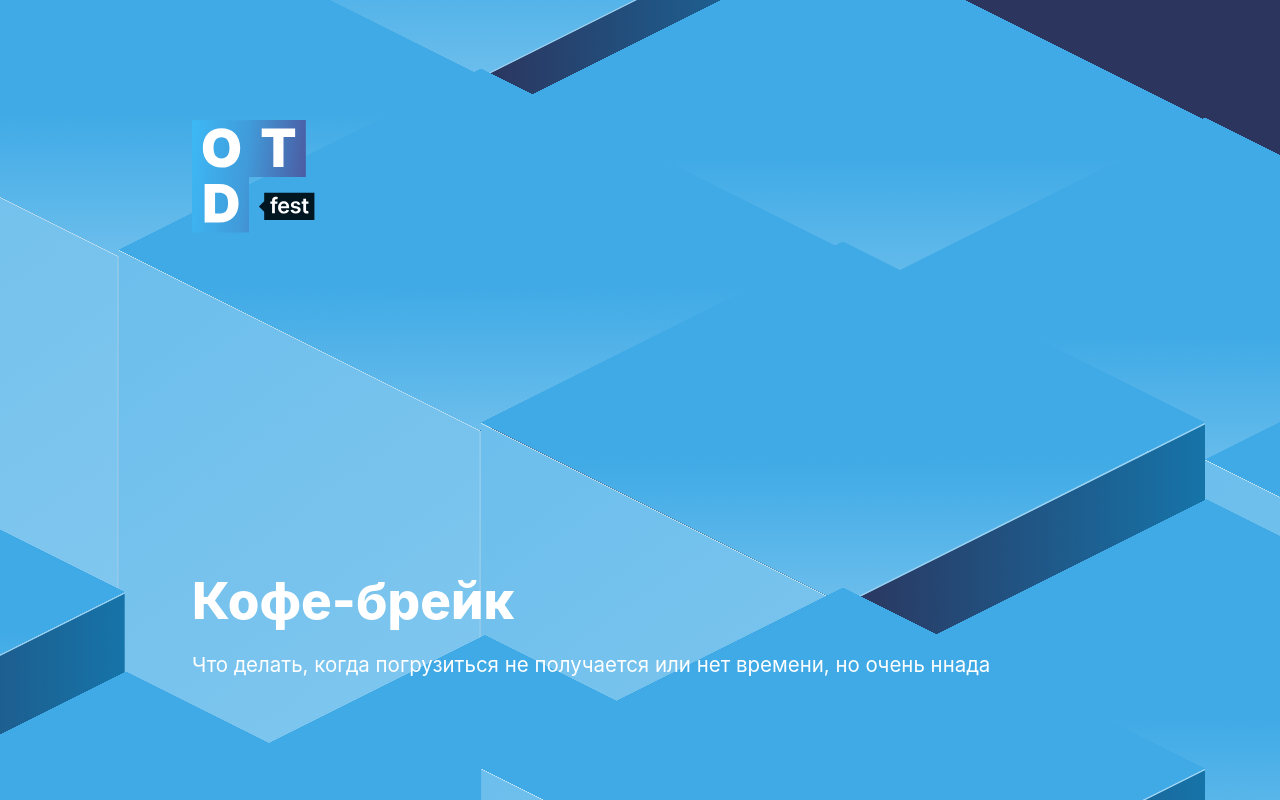
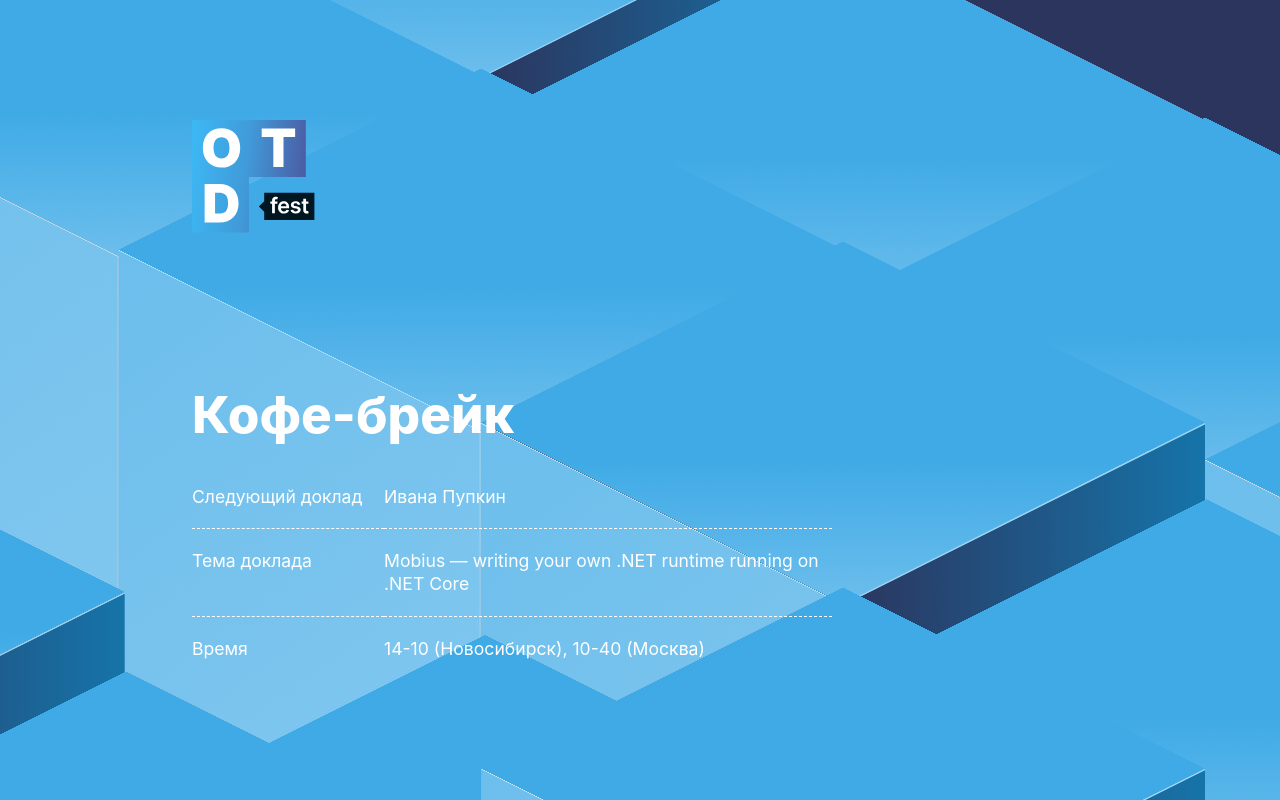
Before and after one commit to alexshepelin/dotfest-screen-demo, a plain HTML site: page a-bricks/index.html in a window 1280 px wide. Drawn offline with Linux system fonts and the light colour scheme.

Commit message:
таблица

```diff
--- a/a-bricks/index.html
+++ b/a-bricks/index.html
@@ -25,12 +25,26 @@
     </div>
 
 
-
 </div>
 
 <div class="heading">
     <div class="headingtitle">Кофе-брейк</div>
-    <div class="headingdescr">Что делать, когда погрузиться не получается или нет времени, но очень ннада</div>
+    <div class="description">
+
+
+    <div class="headingdescr">
+        <div>Следующий доклад</div>
+        <div>Ивана Пупкин</div>
+        <div>Тема доклада</div>
+        <div>Mobius — writing your own .NET runtime running on .NET Core</div>
+        <div>Время</div>
+        <div>14-10 (Новосибирск), 10-40 (Москва)</div>
+    </div>
+
+
+
+    </div>
+
 </div>
 
 <div class="logofestival">
--- a/static-elements.scss
+++ b/static-elements.scss
@@ -45,7 +45,6 @@ a {
 
 }
 .heading {
-  width: 1200px;
   bottom:15%;
 }
 
@@ -54,10 +53,46 @@ a {
   font-weight: 800;
 }
 .headingdescr {
-  font-size:1.6em;
+  font-size:1.3em;
   line-height: 1.4em;
   padding-top: 20px;
+  display: flex;
+  flex-direction: row;
+  flex-wrap: wrap;
+  width: 50vw;
+
+  & div {
+    width: 30%;
+    padding: 20px 0 20px 0;
+    font-size: 1.1rem;
+
+  }
+
+  & div:not(:last-of-type):not(:nth-last-of-type(2)) {
+    border-bottom: dashed 1px white;
+  }
+
+  & div:nth-of-type(2n) {
+ width: 70%;
+  }
+
 }
+
+  .description {
+    display: flex;
+    flex-direction: row;
+    align-items: flex-end;
+//    width: 70vw;
+
+  }
+  .avatar {
+    padding-left: 20px;
+    clip-path: url(#mask-7);
+    //width: 40%;
+
+  }
+
+
 
 .logofestival {
   top: 15%;
```
Also changed, not shown: a-bricks/animations.css, error/animations.css, static-elements.css, waiting/animations.css, 4 other files.
